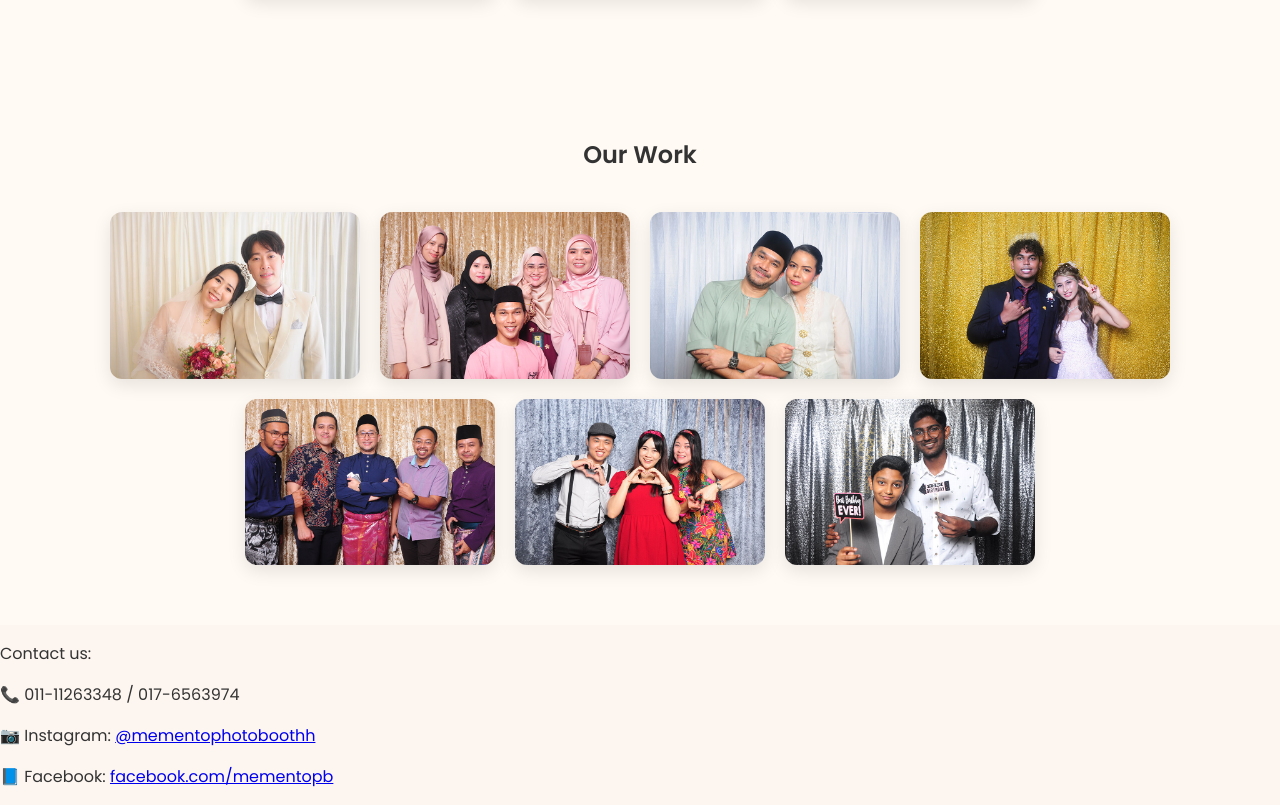
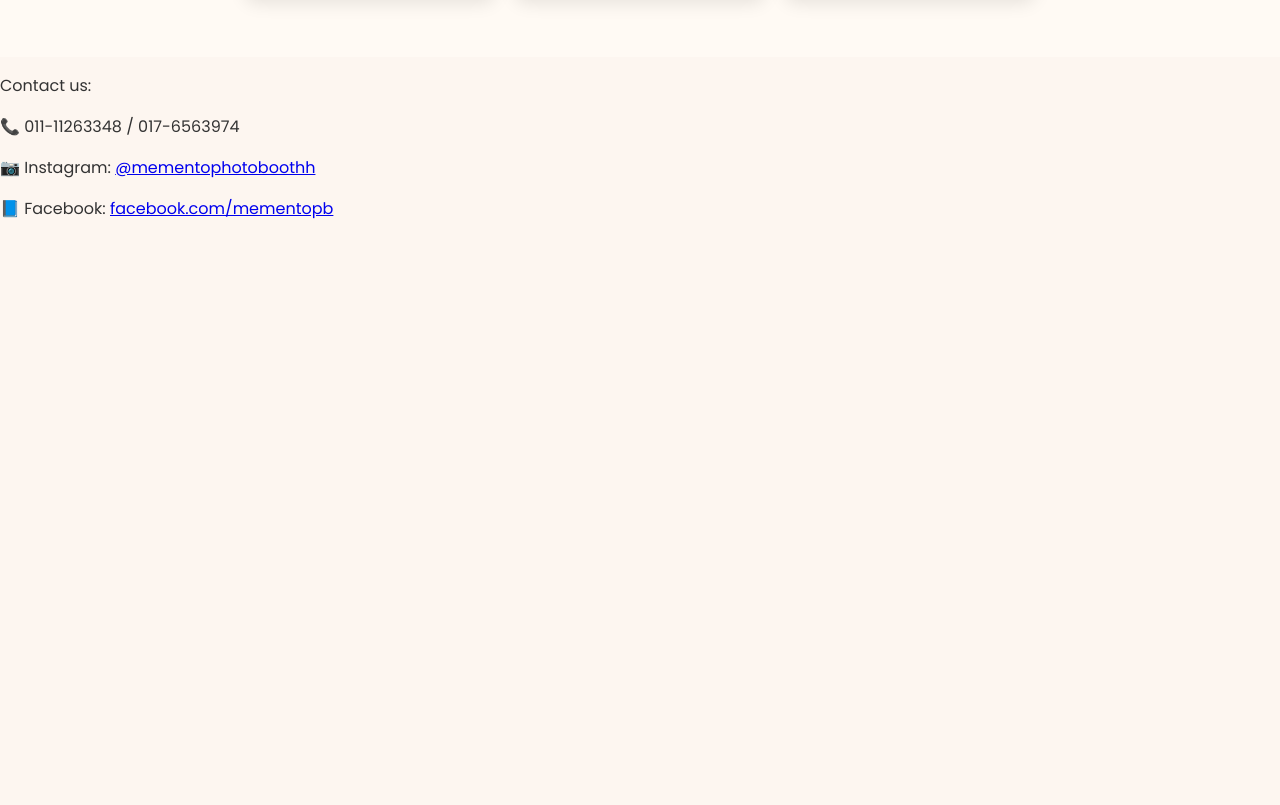
Before and after one commit to mementophotobooth/memento-photobooth, a plain HTML site: page index.html in a window 1280 px wide. Shown: the part 1950-2755 px from the top of the page. After the commit the page ends 2187 px from the top, so only its background shows below. Drawn offline with Linux system fonts and the light colour scheme.

Commit message:
Update index.html

```diff
--- a/index.html
+++ b/index.html
@@ -240,18 +240,6 @@
     <img id="lightbox-img" src="" alt="Large preview">
   </div>
 
-  <section class="gallery">
-  <h2 style="text-align:center; margin-top: 40px;">Our Work</h2>
-  <div class="gallery-grid">
-    <img src="gallery1.jpg" alt="Photo 1">
-    <img src="gallery2.jpg" alt="Photo 2">
-    <img src="gallery3.jpg" alt="Photo 3">
-    <img src="gallery4.jpg" alt="Photo 4">
-    <img src="gallery5.jpg" alt="Photo 5">
-    <img src="gallery6.jpg" alt="Photo 6">
-    <img src="gallery7.jpg" alt="Photo 6">
-  </div>
-</section>
 
   <footer>
     <p>Contact us:</p>
```
